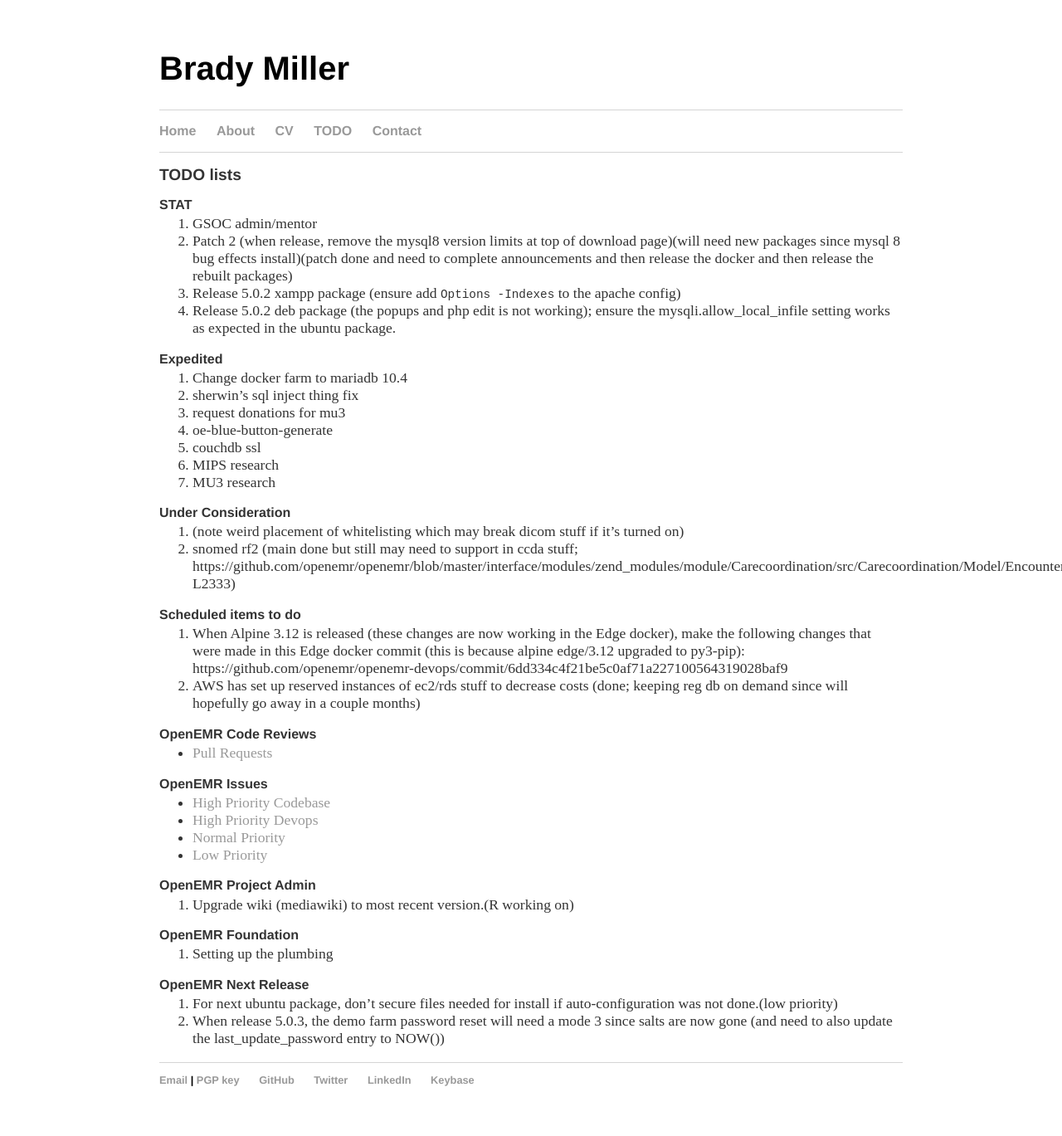
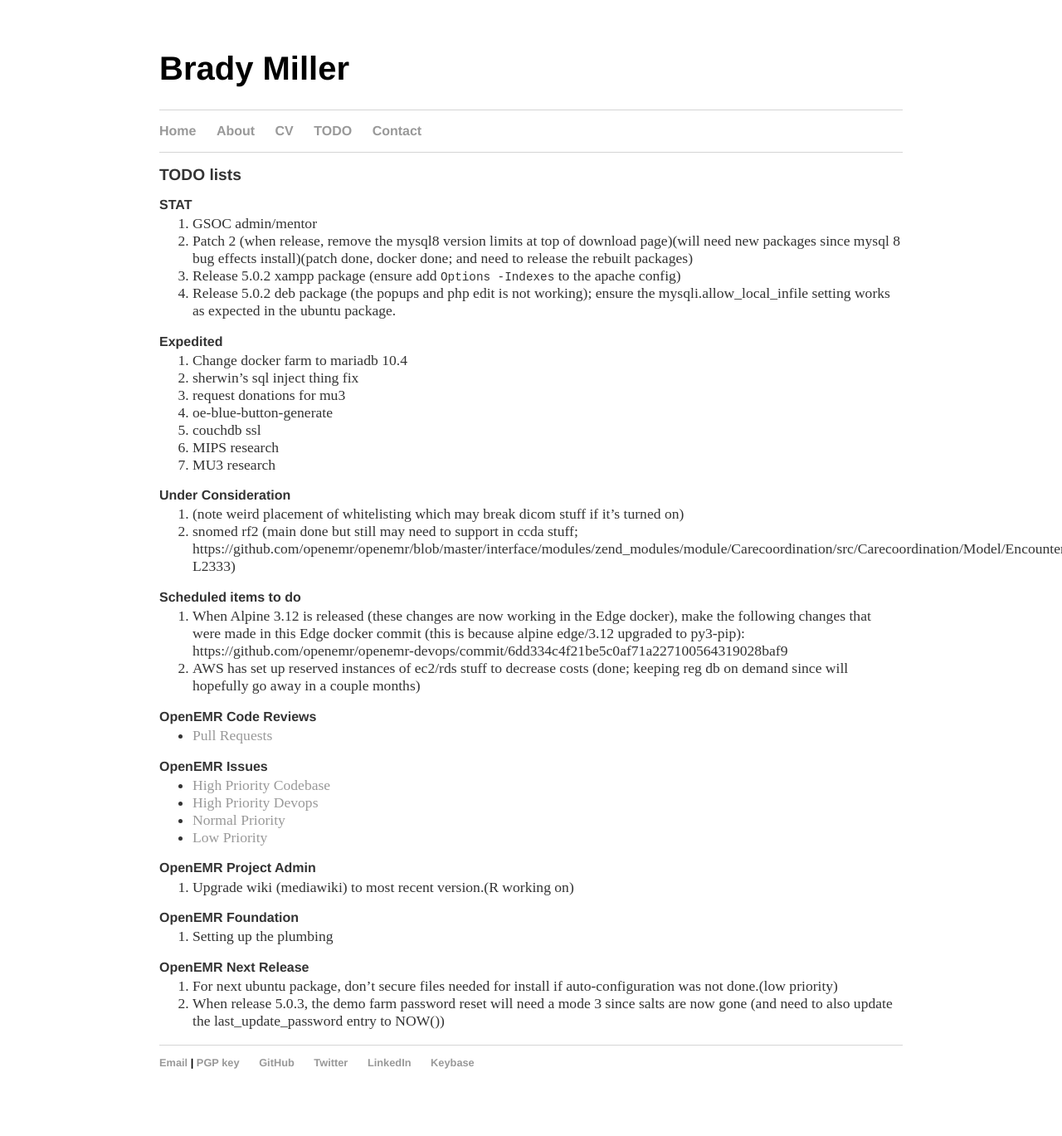
Before and after one commit to bradymiller/bradymiller.github.io, a Jekyll site: the page built from todo/index.md, in a window 1280 px wide. Shown: the whole page at 83% size. Built offline with Jekyll 4.4.1, drawn with Linux system fonts in a browser that asks for light colours; our own code applies the rules of GitHub Pages for plain Markdown files; after the commit the page ends 1348 px from its top, so only the background shows below that.

Commit message:
Update index.md

```diff
--- a/todo/index.md
+++ b/todo/index.md
@@ -5,7 +5,7 @@
 
 ### STAT
 1. GSOC admin/mentor
-1. Patch 2 (when release, remove the mysql8 version limits at top of download page)(will need new packages since mysql 8 bug effects install)(patch done and need to complete announcements and then release the docker and then release the rebuilt packages)
+1. Patch 2 (when release, remove the mysql8 version limits at top of download page)(will need new packages since mysql 8 bug effects install)(patch done, docker done; and need to release the rebuilt packages)
 1. Release 5.0.2 xampp package (ensure add `Options -Indexes` to the apache config)
 1. Release 5.0.2 deb package (the popups and php edit is not working); ensure the mysqli.allow_local_infile setting works as expected in the ubuntu package.
 
```
